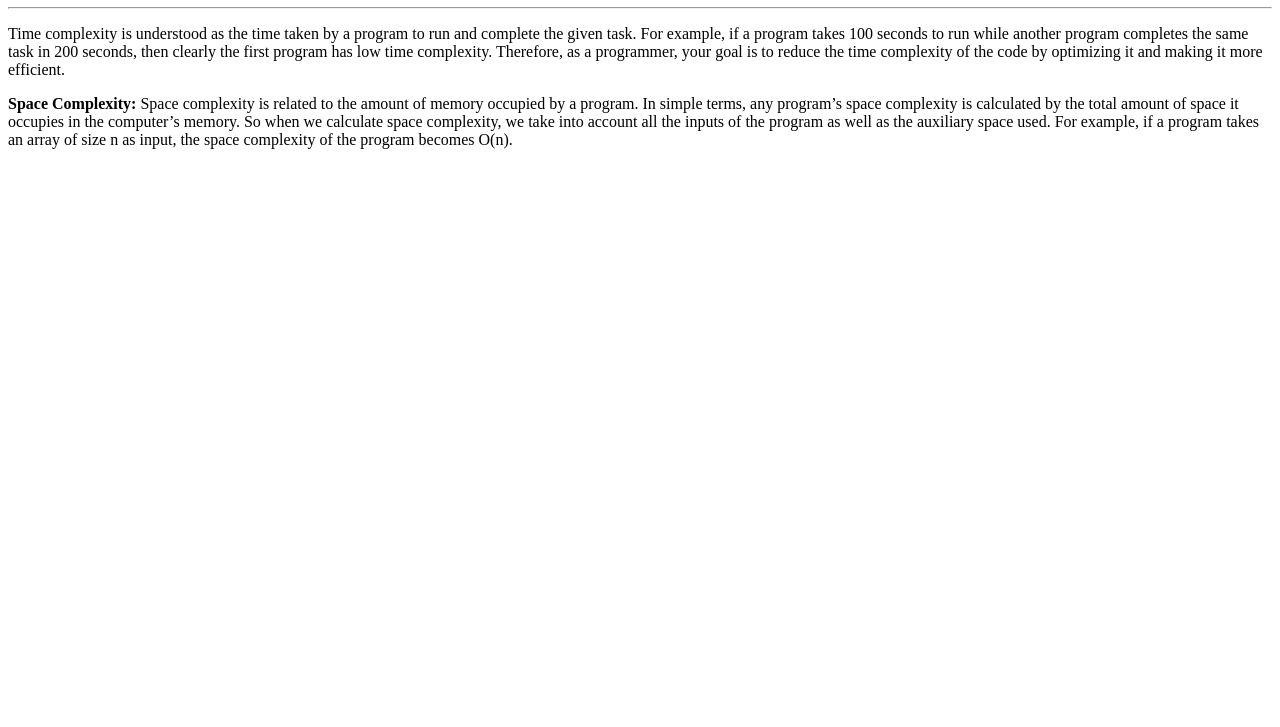
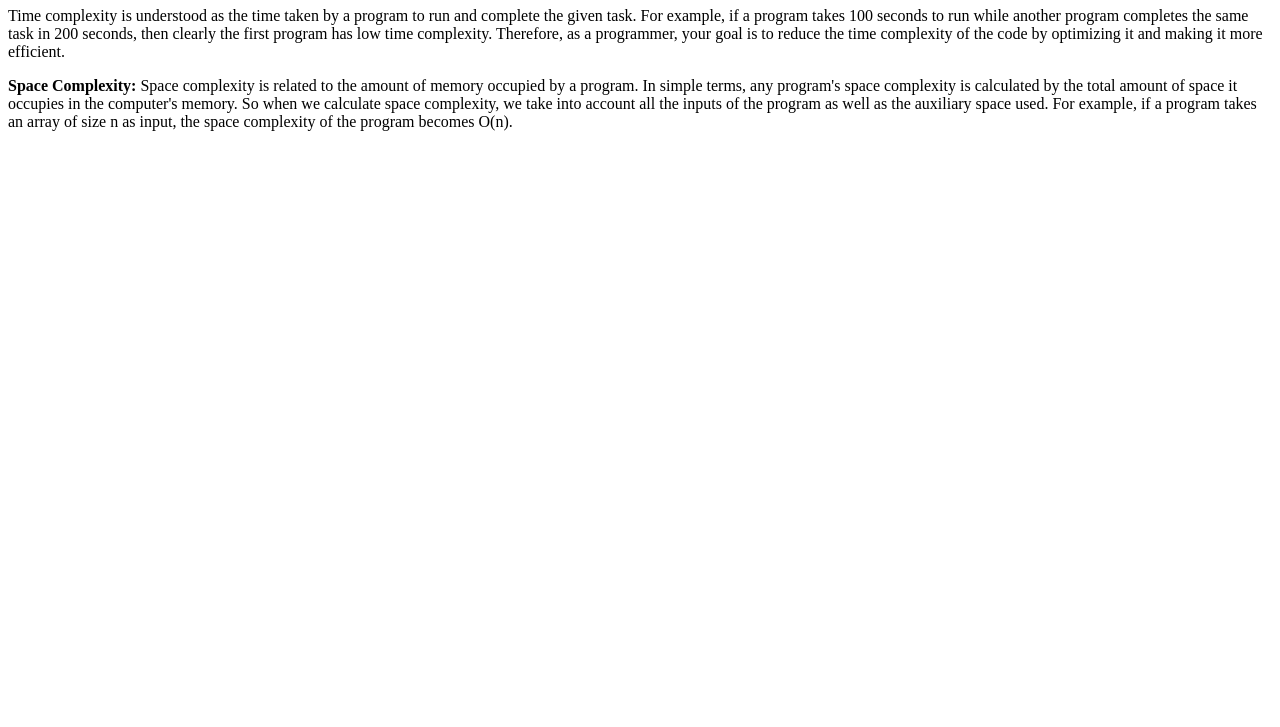
Before and after one commit to acciojob/time-and-space-complexity-ashitjagani, a website: page main.html in a window 1280 px wide. Shown: the part 73-800 px from the top of the page. Drawn offline with Linux system fonts and the light colour scheme.

Commit message:
created a submission

```diff
--- a/main.html
+++ b/main.html
@@ -8,11 +8,12 @@
 
 <body>
 	<!-- the entire body must be written by student -->
+
 	<h1>Time and Space Complexity</h1>
-	<hr>
 	<p>Time complexity is understood as the time taken by a program to run and complete the given task. For example, if a program takes 100 seconds to run while another program completes the same task in 200 seconds, then clearly the first program has low time complexity. Therefore, as a programmer, your goal is to reduce the time complexity of the code by optimizing it and making it more efficient.</p>
-	</div>
-	<p><b>Space Complexity: </b>Space complexity is related to the amount of memory occupied by a program. In simple terms, any program’s space complexity is calculated by the total amount of space it occupies in the computer’s memory. So when we calculate space complexity, we take into account all the inputs of the program as well as the auxiliary space used. For example, if a program takes an array of size n as input, the space complexity of the program becomes O(n).</p>
+    <p><b>Space Complexity:</b> Space complexity is related to the amount of memory occupied by a program. In simple terms, any program's space complexity is calculated by the total amount of space it occupies in the computer's memory. So when we calculate space complexity, we take into account all the inputs of the program as well as the auxiliary space used. For example, if a program takes an array of size n as input, the space complexity of the program becomes O(n).</p>
+	<script type="text/javascript" src="./script.js">
+</script>
 
 </body>
 
```
